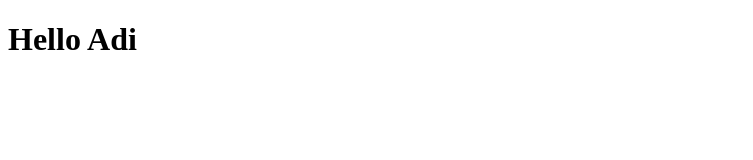
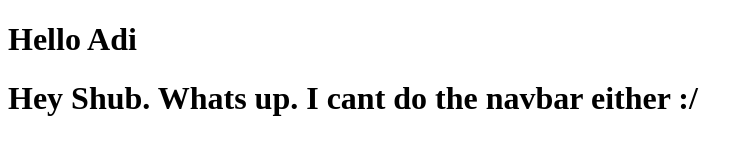
Before and after one commit to adigulalkari/git-in-git-out, a plain HTML site: page index.html in a window 1280 px wide. Shown: the whole page, without its empty margins (0-753 px from the left). Drawn offline with Linux system fonts and the light colour scheme.

Commit message:
feat:COuldunt fix the navbar issue

```diff
--- a/index.html
+++ b/index.html
@@ -6,6 +6,7 @@
     <meta name="viewport" content="width=device-width, initial-scale=1.0">
     <title>Document</title>
     <h1>Hello Adi</h1>
+    <h1>Hey Shub. Whats up. I cant do the navbar either :/</h1>
 </head>
 <body>
 
```
Also changed, not shown: 1 other file.
